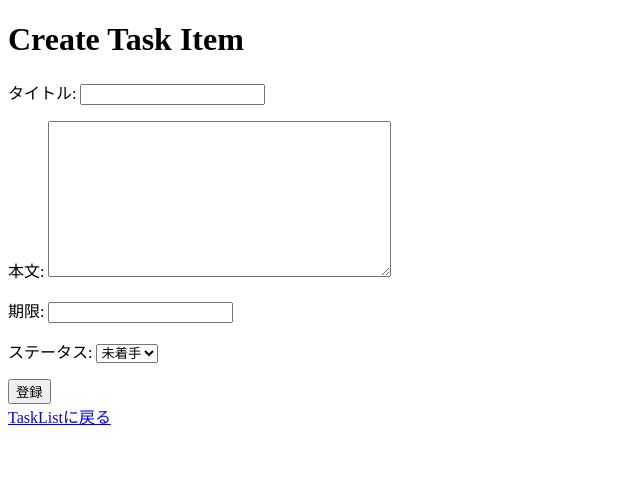
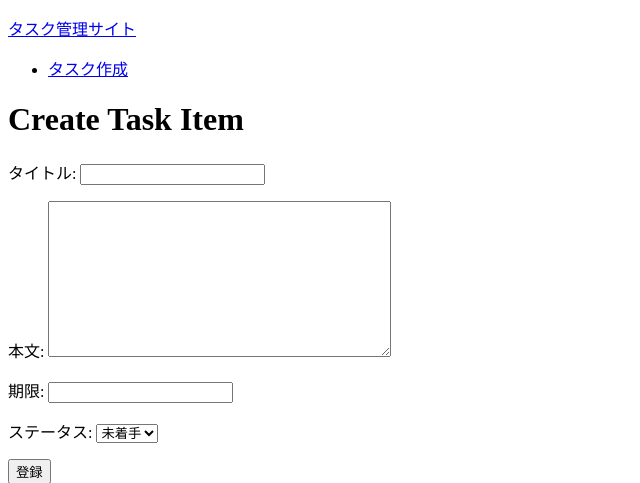
Before and after one commit to nibuno/djangoTaskApp, a Django app: page /task/create/ in a window 1280 px wide. Shown: the top 483 px of the page, without its empty margins (0-640 px from the left). Run offline with Django 4.2, Linux system fonts and the light colour scheme; the visitor is signed in with stand-in values (Sample User, id 1).

Commit message:
ヘッダーメニュー作成

```diff
--- a/mysite/tasks/templates/base.html
+++ b/mysite/tasks/templates/base.html
@@ -4,6 +4,14 @@
     <meta charset="UTF-8">
     <title>{% block title %}Task管理サイト{% endblock %}</title>
 </head>
+<header>
+    <p><a href="{% url 'task_list' %}">タスク管理サイト</a></p>
+    <nav>
+        <ul>
+            <li><a href="{% url 'task_create' %}">タスク作成</a></li>
+        </ul>
+    </nav>
+</header>
 <body>
 {% block content %}
 {% endblock %}
```
